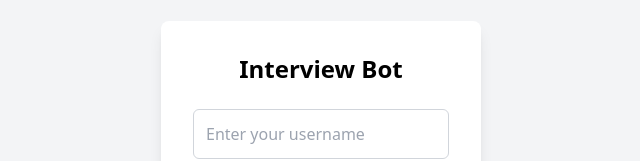
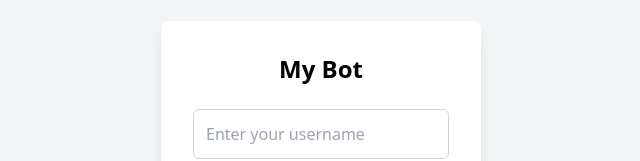
Before and after one commit to ayushchars/Bot, a React (Create React App) app: page / in a window 1280 px wide. Shown: the part 229-390 px from the top of the page, without its empty margins (319-959 px from the left). Built offline with nearby package versions, Linux system fonts and the light colour scheme; the HTML template or start-up script is replaced by a standard one.

Commit message:
name change

```diff
--- a/src/componets/Home.js
+++ b/src/componets/Home.js
@@ -36,7 +36,7 @@ function Home() {
   return (
     <div className="flex items-center justify-center h-screen bg-gray-100">
       <div className="bg-white p-8 rounded-lg shadow-lg w-80">
-        <h2 className="text-center text-2xl font-semibold mb-6">Interview Bot</h2>
+        <h2 className="text-center text-2xl font-semibold mb-6">My Bot</h2>
         <input
           type="text"
           value={payload.username}
```
